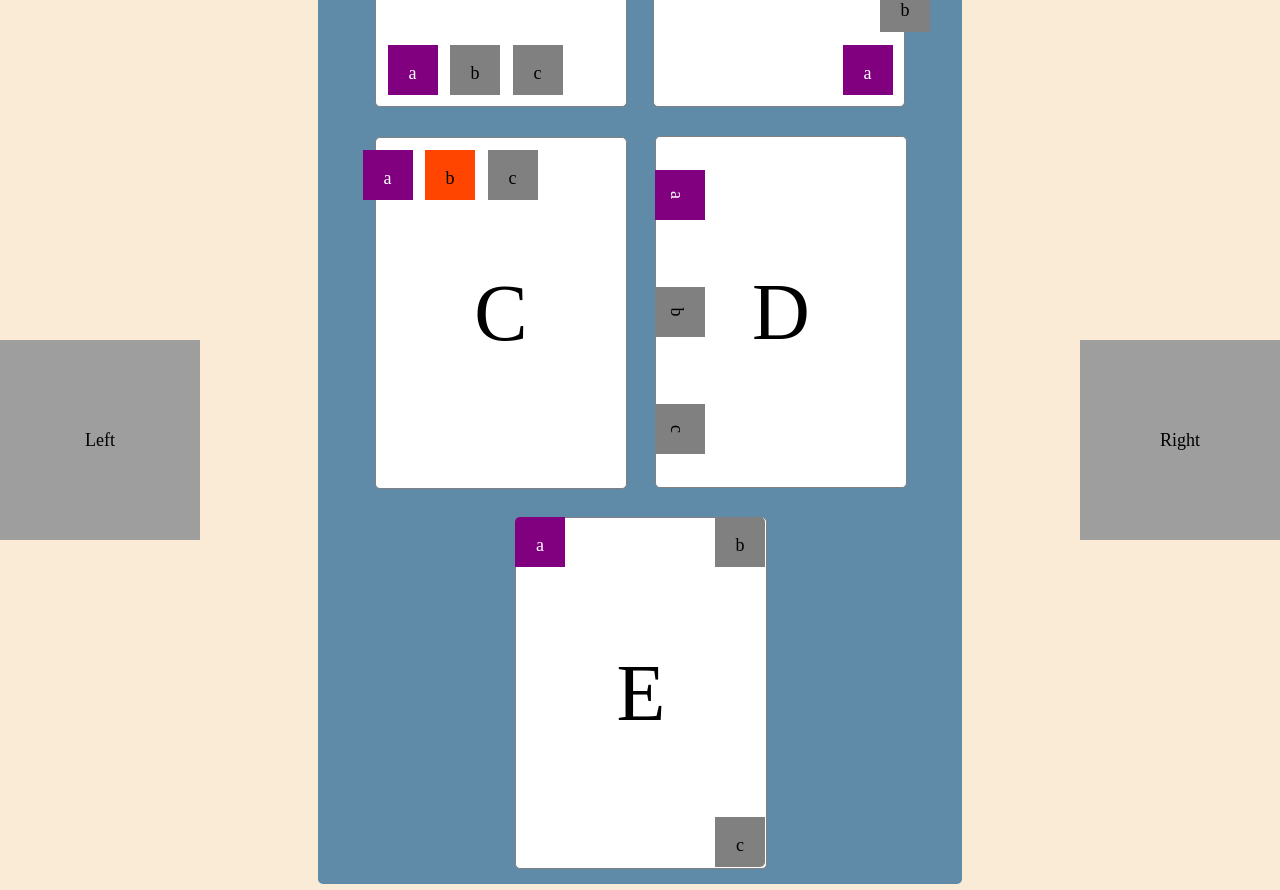
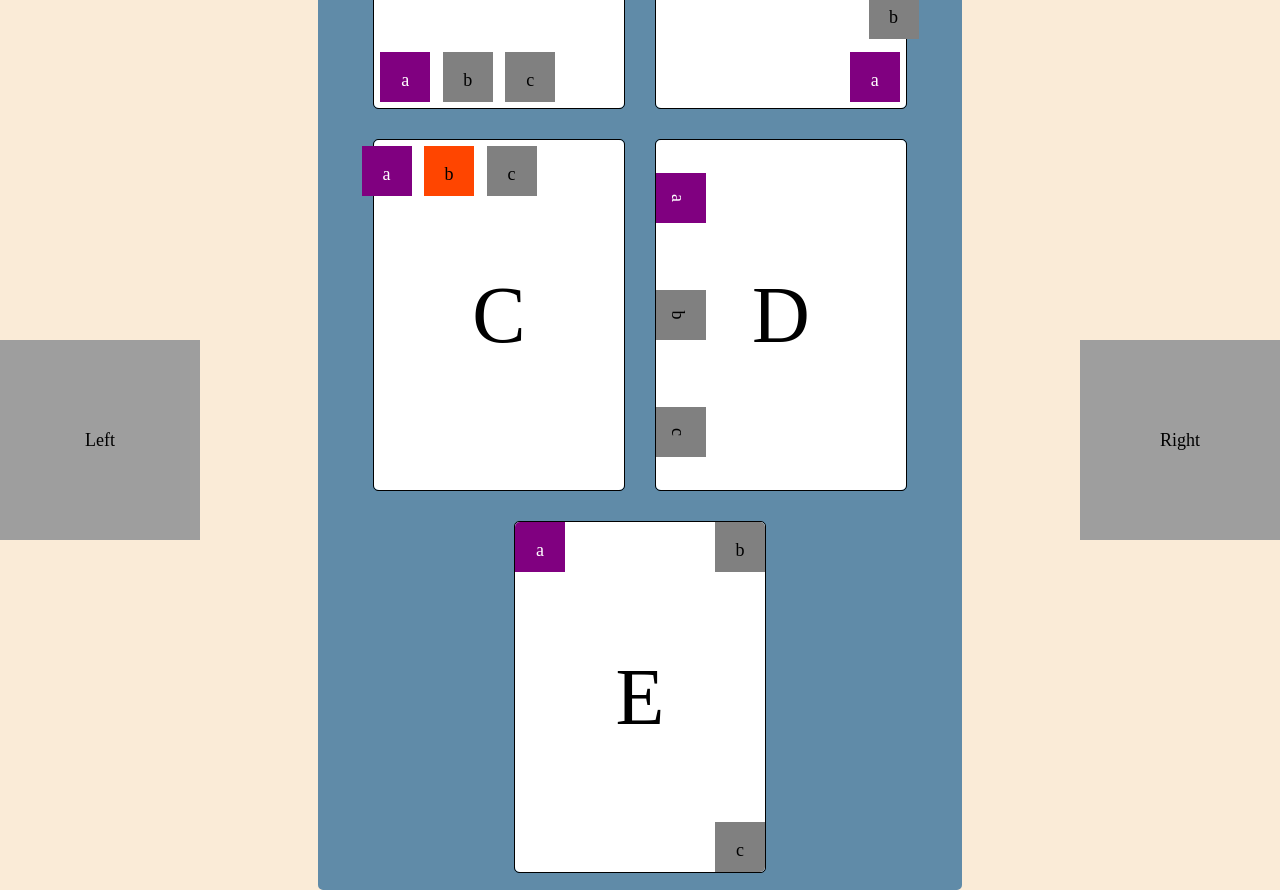
Before and after one commit to Keeso1/729G87, a plain HTML site: page assignment1/excersise1/a1e1.html in a window 1280 px wide. Shown: the part 260-1150 px from the top of the page. Drawn offline with Linux system fonts and the light colour scheme.

Commit message:
exercise1 done

```diff
--- a/assignment1/excersise1/style.css
+++ b/assignment1/excersise1/style.css
@@ -19,6 +19,22 @@ body {
     background-color: rgb(96 139 168);
 }
 
+
+
+.card {
+    display: flex;
+    position: relative;
+    width: 250px;
+    height: 350px;
+    margin: 15px;
+    border-radius: 5px;
+    border:solid 1px;
+}
+.card .a.box{
+        color:white;
+        background-color: purple;
+    }
+
 .box{
     z-index: 1;
     text-align: center;
@@ -27,20 +43,11 @@ body {
     font-size: large;
     color: black;
     background-color: grey;
+    justify-content: center;
+    align-content: center;
 }
-
-.card {
-    display: flex;
-    position: relative;
-    width: 250px;
-    height: 350px;
-    margin: 15px;
-    border-radius: 0px;
-    border-color: black;
-    .a.box{
-        color:white;
-        background-color: purple;
-    }
+.card .box{
+    margin: 2.5%;
 }
 
 .background {
@@ -49,7 +56,6 @@ body {
     width: inherit;
     height: inherit;
     font-size: 80px;
-    border: 1px solid grey;
     border-radius: 5px;
     text-align: center;
     align-content: center;
@@ -60,67 +66,66 @@ body {
     flex-direction: row;
     align-items: end;
     justify-content: left;
-    .box{
-        margin-left: 5%;
-        margin-bottom: 5%;
-    }
+
 }
 
 .card.b{
     flex-direction: column-reverse;
     align-items: flex-end;
-    .box{
-        margin-right:5%;
-        margin-bottom: 5%
-    }
-     .b{
-        margin-right: -10%;
-        margin-bottom: 5%;
-     }
+}
+.card.b .b{
+    margin-right: -5%;
 }
 
 .card.c{
     flex-direction: row;
     align-items: start;
     justify-content: left;
-    .box{
+}
+
+.card.c .box{
         margin-right: 10%;
         margin-left: -5%;
-        margin-top: 5%;
     }
-     .b{
+.card.c .b{
         background-color: orangered;
      }
-}
+
 
 .card.d{
     flex-direction: column;
     justify-content: space-around;
-    .box{
+}
+
+.card.d .box{
         transform: rotate(90deg);
         margin-top: 10%;
         margin-bottom: 10%;
-    }
+        margin-left: 0%;
+
 }
 
-.card.e{
-    flex-direction: row;
-    flex-wrap: wrap;
+.card.e .box{
+    margin: 0%;
+    position: absolute;
 }
 
 .card.e .a{
     border-radius: 5px 0px 0px 0px;
+    top:0%;
 }
 
 .card.e .b{
     border-radius: 0px 5px 0px 0px;
-    margin-left: 60%;
+    top:0%;
+    right:0%;
+
 }
 
 .card.e .c{
     border-radius: 0px 0px 5px 0px;
-    margin-left: 80%;
-    align-self: flex-end;
+    bottom:0%;
+    right:0%;
 }
 
 .fixed {
@@ -129,8 +134,6 @@ body {
     height: 200px;
     background-color: #9e9e9e;
     color: black;
-    justify-content: center;
-    align-content: center;
     font-size: 18px;
     bottom: 0px;
   }
```
